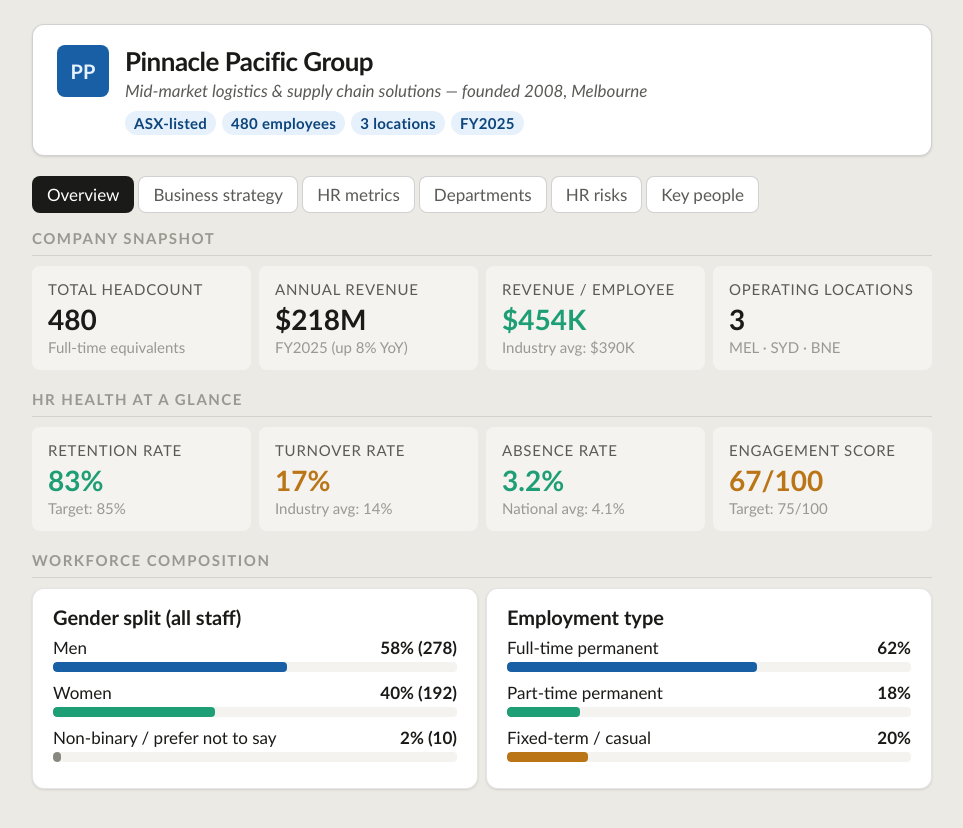
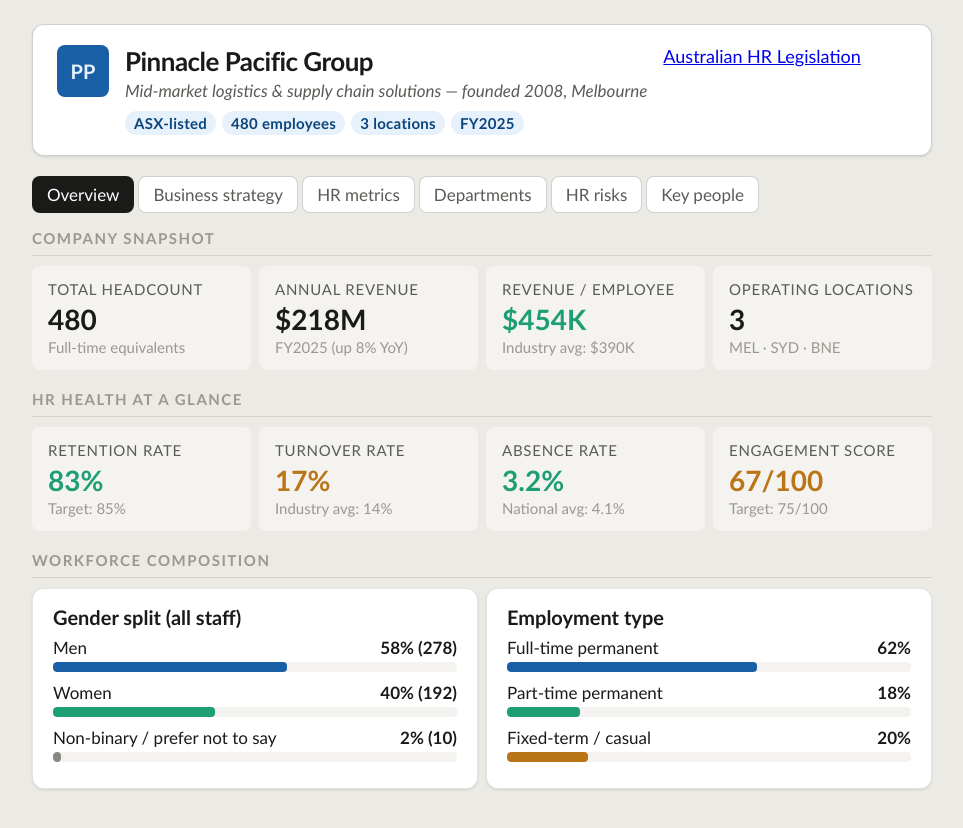
Before and after one commit to AndrewME89/CertIV-HRM, a plain HTML site: page index.html in a window 1280 px wide. Shown: the whole page, without its empty margins (158-1121 px from the left). Drawn offline with Linux system fonts and the light colour scheme.

Commit message:
Update index.html

```diff
--- a/index.html
+++ b/index.html
@@ -249,6 +249,7 @@
         <span class="badge badge-blue">FY2025</span>
       </div>
     </div>
+    <div class="header-tag"><a href="https://andrewme89.github.io/CertIV-HRM/Australian%20HR%20Legislation.html">Australian HR Legislation</a></div>
   </div>
 
   <div class="tab-bar">
```
